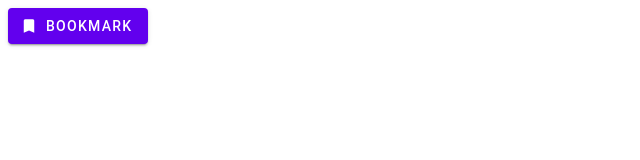
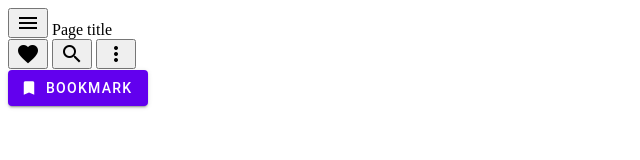
Before and after one commit to code-surfer-dev/material-design, a website: page public/index.html in a window 1280 px wide. Shown: the whole page, without its empty margins (0-640 px from the left). Drawn offline with Linux system fonts and the light colour scheme; files that its build step writes are made by us from their sources; files whose address does not match are found by name.

Commit message:
begin on top app bar

```diff
--- a/app.js
+++ b/app.js
@@ -1,2 +1,6 @@
+import { MDCTopAppBar } from "@material/top-app-bar";
 import { MDCRipple } from "@material/ripple/index";
+
+const topAppBarElement = document.querySelector(".mdc-top-app-bar");
+const topAppBar = new MDCTopAppBar(topAppBarElement);
 const ripple = new MDCRipple(document.querySelector(".mdc-button"));
--- a/app.scss
+++ b/app.scss
@@ -1,2 +1,6 @@
+@use "@material/top-app-bar/mdc-top-app-bar";
+@use "@material/icon-button";
 @use "@material/button/mdc-button";
 @use "@material/button";
+
+// @include icon-button.core-styles;
--- a/package.json
+++ b/package.json
@@ -28,6 +28,8 @@
   },
   "dependencies": {
     "@material/button": "^13.0.0",
-    "@material/ripple": "^13.0.0"
+    "@material/icon-button": "^13.0.0",
+    "@material/ripple": "^13.0.0",
+    "@material/top-app-bar": "^13.0.0"
   }
 }
--- a/public/index.html
+++ b/public/index.html
@@ -12,11 +12,57 @@
     <title>Material Design</title>
   </head>
   <body>
-    <button class="mdc-button mdc-button--raised">
-      <div class="mdc-button__ripple"></div>
-      <i class="material-icons mdc-button__icon" aria-hidden="true">bookmark</i>
-      <span class="mdc-button__label">Bookmark</span>
-    </button>
+    <header class="mdc-top-app-bar">
+      <div class="mdc-top-app-bar__row">
+        <section
+          class="mdc-top-app-bar__section mdc-top-app-bar__section--align-start"
+        >
+          <button
+            class="
+              material-icons
+              mdc-top-app-bar__navigation-icon
+              mdc-icon-button
+            "
+            aria-label="Open navigation menu"
+          >
+            menu
+          </button>
+          <span class="mdc-top-app-bar__title">Page title</span>
+        </section>
+        <section
+          class="mdc-top-app-bar__section mdc-top-app-bar__section--align-end"
+          role="toolbar"
+        >
+          <button
+            class="material-icons mdc-top-app-bar__action-item mdc-icon-button"
+            aria-label="Favorite"
+          >
+            favorite
+          </button>
+          <button
+            class="material-icons mdc-top-app-bar__action-item mdc-icon-button"
+            aria-label="Search"
+          >
+            search
+          </button>
+          <button
+            class="material-icons mdc-top-app-bar__action-item mdc-icon-button"
+            aria-label="Options"
+          >
+            more_vert
+          </button>
+        </section>
+      </div>
+    </header>
+    <main class="mdc-top-app-bar--fixed-adjust">
+      <button class="mdc-button mdc-button--raised">
+        <div class="mdc-button__ripple"></div>
+        <i class="material-icons mdc-button__icon" aria-hidden="true"
+          >bookmark</i
+        >
+        <span class="mdc-button__label">Bookmark</span>
+      </button>
+    </main>
     <script src="bundle.js" async></script>
   </body>
 </html>
```
Also changed, not shown: 1 other file.
